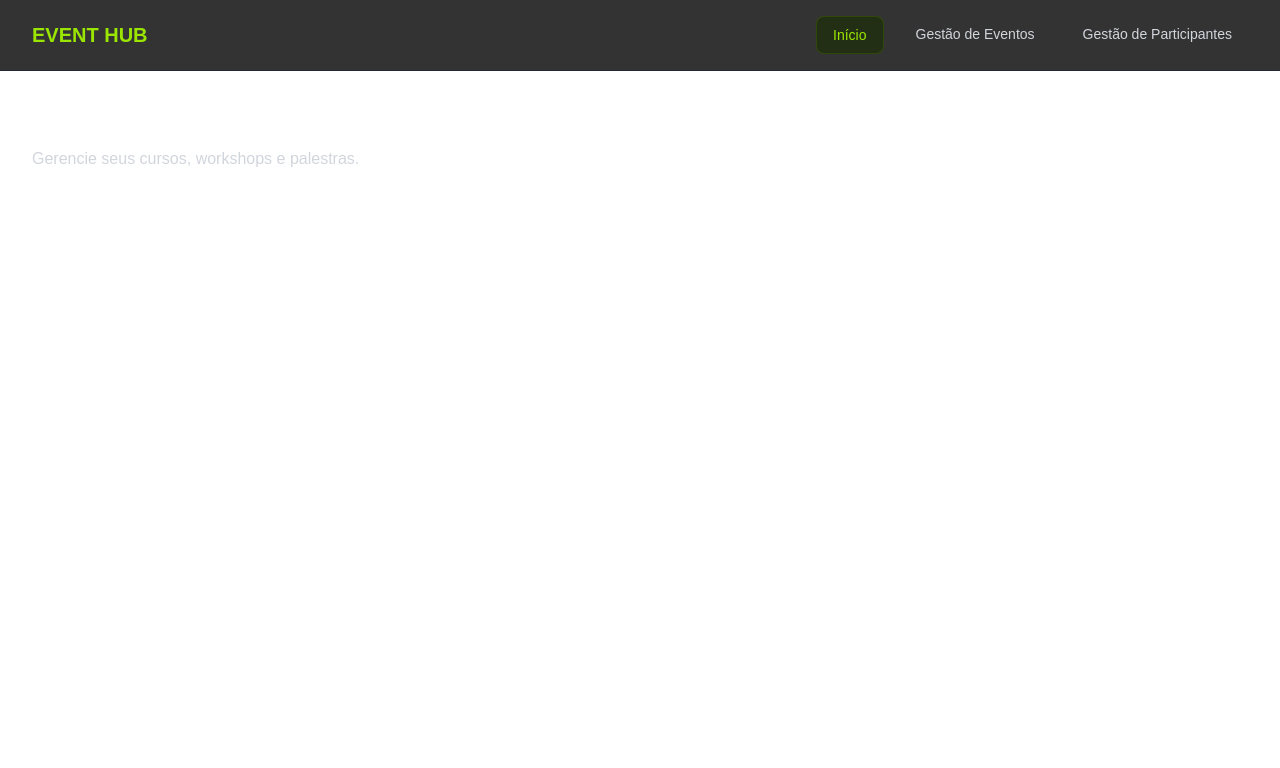
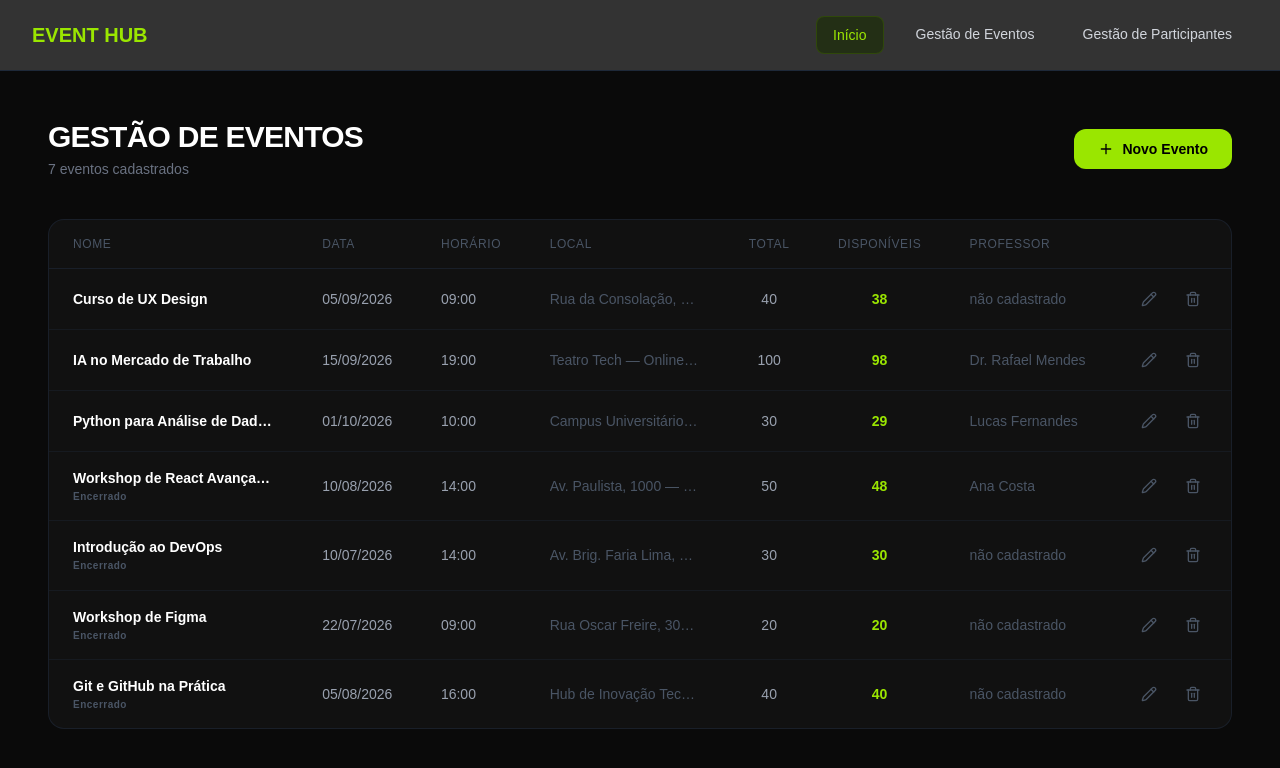
Before and after one commit to gsouza2313/e-ventsplatform, a Next.js app in the folder e-ventsplatform/: page /eventos in a window 1280 px wide. Shown: the top 768 px of the page. Built offline with nearby package versions, Linux system fonts and the light colour scheme.

Commit message:
feat: estrutura e design da pagina de gestao de eventos

```diff
--- a/e-ventsplatform/app/eventos/page.tsx
+++ b/e-ventsplatform/app/eventos/page.tsx
@@ -1,10 +1,119 @@
+"use client";
+
+import { FontAwesomeIcon } from "@fortawesome/react-fontawesome";
+import { faPen, faTrash } from "@fortawesome/free-solid-svg-icons";
+import { obterEventosAtualizados } from "../utils/eventosFilter";
+import { Trash2, Pencil, Plus } from "lucide-react";
+
 export default function EventosPage() {
+  const { proximos, anteriores } = obterEventosAtualizados();
+  const listaEventos = [
+    ...proximos.map(e => ({ ...e, encerrado: false })),
+    ...anteriores.map(e => ({ ...e, encerrado: true }))
+  ];
+
   return (
-    <main className="p-8">
-      <h1 className="text-3xl font-bold text-white">Gestão de Eventos</h1>
-      <p className="mt-2 text-gray-300">
-        Gerencie seus cursos, workshops e palestras.
-      </p>
-    </main>
+    <div className="min-h-screen bg-[#0a0a0a] text-white p-8 md:p-12 font-sans">
+      <div className="max-w-7xl mx-auto">
+
+        {/* CABEÇALHO */}
+        <header className="flex flex-col md:flex-row justify-between items-start md:items-center mb-10 gap-4">
+          <div>
+            <h1 className="text-2xl md:text-3xl font-black uppercase tracking-tight mb-1">
+              Gestão de Eventos
+            </h1>
+            <p className="text-gray-500 text-sm">
+              {listaEventos.length} eventos cadastrados
+            </p>
+          </div>
+          <button className="bg-lime-400 hover:bg-lime-300 text-black font-bold py-2.5 px-6 rounded-xl transition-colors flex items-center gap-2 text-sm">
+            <Plus size={16} /><p>Novo Evento</p>
+          </button>
+        </header>
+
+        {/* TABELA */}
+        <div className="bg-[#111111] border border-gray-800/60 rounded-2xl overflow-x-auto">
+          <table className="w-full text-left border-collapse min-w-[900px]">
+            <thead>
+              <tr className="border-b border-gray-800/60 text-gray-600 font-extrabold text-xs uppercase tracking-wider">
+                <th className="py-4 px-6 font-medium">Nome</th>
+                <th className="py-4 px-6 font-medium">Data</th>
+                <th className="py-4 px-6 font-medium">Horário</th>
+                <th className="py-4 px-6 font-medium">Local</th>
+                <th className="py-4 px-6 font-medium text-center">Total</th>
+                <th className="py-4 px-6 font-medium text-center">Disponíveis</th>
+                <th className="py-4 px-6 font-medium">Professor</th>
+                <th className="py-4 px-6 font-medium text-right"></th>
+              </tr>
+            </thead>
+            <tbody className="text-sm text-gray-300">
+              {listaEventos.map((evento, index) => (
+                <tr
+                  key={evento.id}
+                  className={`border-b border-gray-800/40 hover:bg-white/[0.02] transition-colors ${
+                    index === listaEventos.length - 1 ? 'border-b-0' : ''
+                  }`}
+                >
+                  {/* Nome do Evento */}
+                  <td className="py-4 px-6">
+                    <p className="font-bold text-white truncate max-w-[200px]" title={evento.titulo}>
+                      {evento.titulo}
+                    </p>
+                    {evento.encerrado && (
+                      <span className="text-[10px] text-gray-600 tracking-wider font-semibold mt-0.5 block">
+                        Encerrado
+                      </span>
+                    )}
+                  </td>
+
+                  {/* Data */}
+                  <td className="py-4 px-6 text-gray-400">{evento.data}</td>
+
+                  {/* Horário */}
+                  <td className="py-4 px-6 text-gray-400">{evento.hora}</td>
+
+                  {/* Local */}
+                  <td className="py-4 px-6 text-gray-600">
+                    <p className="truncate max-w-[150px]" title={evento.local}>
+                      {evento.local}
+                    </p>
+                  </td>
+
+                  {/* Total de Vagas */}
+                  <td className="py-4 px-6 text-center text-gray-400">
+                    {evento.vagasTotais}
+                  </td>
+
+                  {/* Vagas Disponíveis */}
+                  <td className="py-4 px-6 text-center">
+                    <span className="text-lime-400 font-bold">
+                      {evento.vagasDisponiveis}
+                    </span>
+                  </td>
+
+                  {/* Professor */}
+                  <td className="py-4 px-6 text-gray-600">
+                    {evento.nomeProfessor}
+                  </td>
+
+                  {/* Ações */}
+                  <td className="py-4 px-6 text-right">
+                    <div className="flex items-center justify-end gap-4 text-gray-600">
+                      <button className="hover:text-lime-400 transition-colors hover:bg-gray-800 rounded-md p-1.5" title="Editar Evento">
+                        <Pencil size={16}/>
+                      </button>
+                      <button className="hover:text-red-500 transition-colors hover:bg-gray-800 rounded-md p-1.5" title="Excluir Evento">
+                        <Trash2 size={16}/>
+                      </button>
+                    </div>
+                  </td>
+                </tr>
+              ))}
+            </tbody>
+          </table>
+        </div>
+
+      </div>
+    </div>
   );
 }
--- a/e-ventsplatform/package.json
+++ b/e-ventsplatform/package.json
@@ -16,6 +16,7 @@
     "@gsap/react": "^2.1.2",
     "gsap": "^3.15.0",
     "lenis": "^1.3.26",
+    "lucide-react": "^1.32.0",
     "next": "16.3.0",
     "react": "19.2.8",
     "react-dom": "19.2.8",
```
Also changed, not shown: 1 other file (tests, documents, lock files or other folders).
